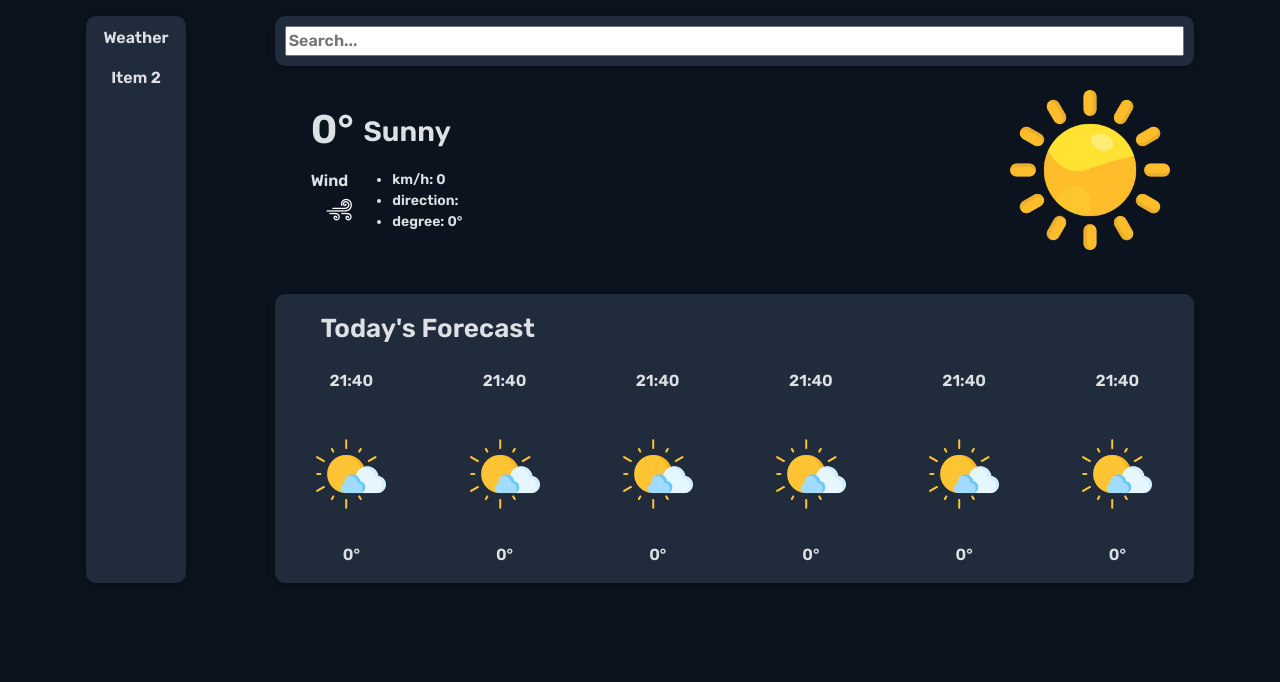
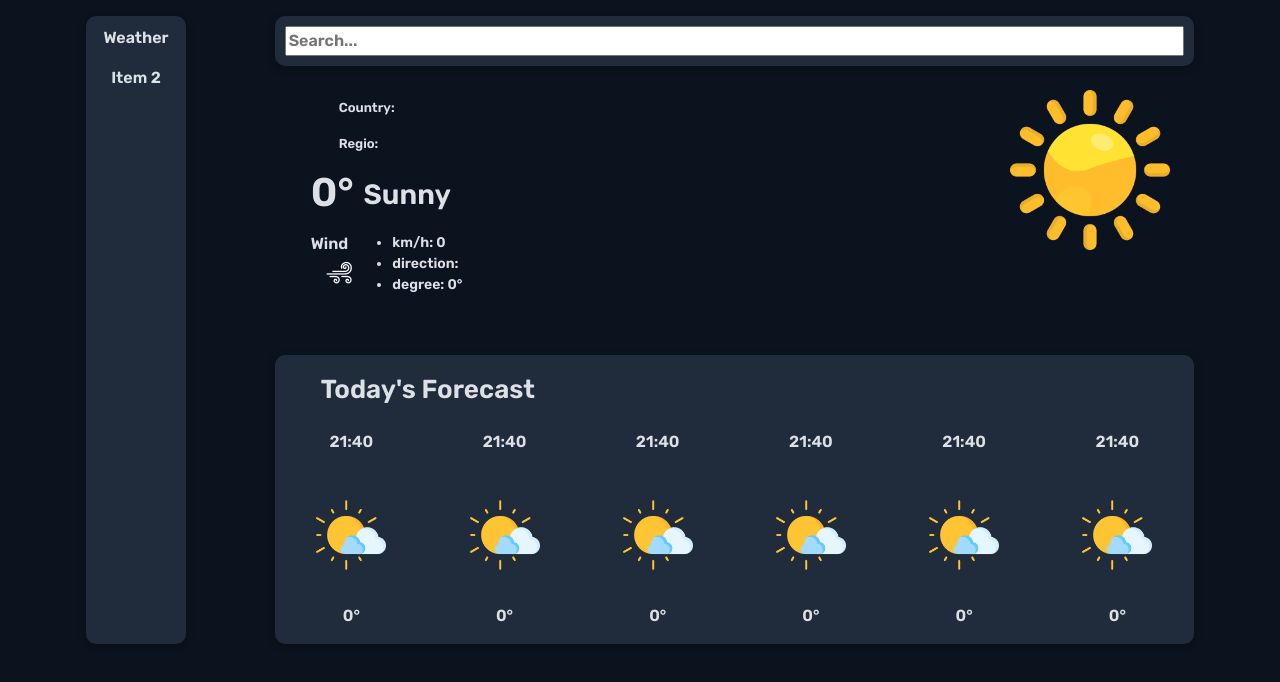
Before and after one commit to Kdaniel-prog/WeatherApp---React, a React (Vite) app: page / in a window 1280 px wide. Shown: the top 682 px of the page. Built offline with nearby package versions, Linux system fonts and the light colour scheme; no server answers.

Commit message:
mainpage finish

```diff
--- a/src/components/MainWeatherCard/MainWeatherCard.tsx
+++ b/src/components/MainWeatherCard/MainWeatherCard.tsx
@@ -26,7 +26,8 @@ const MainWeatherCard = (props: MainWeatherCardProps) =>{
                 <Row className="justify-content-md-center">
                     <Col xs={7}>
                         <h1>{props.name}</h1>
-                        <p className='weather--country'>{props.country}</p>
+                        <p className='weather--country'>Country: {props.country}</p>
+                        <p className='weather--country'>Regio: {props.regio}</p>
                         <Container>
                             <Row>
                                 <Col className='weather--group'>
--- a/src/components/MainWeatherCard/MainWeatherCardProps.tsx
+++ b/src/components/MainWeatherCard/MainWeatherCardProps.tsx
@@ -2,6 +2,7 @@ export default interface MainWeatherCardProps{
     name: string,
     code: number,
     country: string,
+    regio: string,
     conditionText: string,
     temp: number,
     windKph: number,
--- a/src/pages/MainPage.tsx
+++ b/src/pages/MainPage.tsx
@@ -36,6 +36,9 @@ const MainPage = (props: MainPageProps) => {
         name: props?.weatherData?.location?.name
             ? props?.weatherData?.location?.name
             : "",
+        regio: props?.weatherData?.location?.region
+            ? props?.weatherData?.location?.region
+            : "",
         code: props?.weatherData?.current?.condition.code
             ? props?.weatherData?.current?.condition?.code
             : 1000,
@@ -57,6 +60,7 @@ const MainPage = (props: MainPageProps) => {
         windDegree: props?.weatherData?.current?.wind_degree
             ? props?.weatherData?.current?.wind_degree
             : 0,
+
     };
 
 
@@ -70,6 +74,7 @@ const MainPage = (props: MainPageProps) => {
             <MainWeatherCard
                 name={mainWeatherCardProps.name}
                 code={mainWeatherCardProps.code}
+                regio={mainWeatherCardProps.regio}
                 country={mainWeatherCardProps.country}
                 conditionText={mainWeatherCardProps.conditionText}
                 temp={mainWeatherCardProps.temp}
--- a/src/pages/MainPageProps.tsx
+++ b/src/pages/MainPageProps.tsx
@@ -1,4 +1,5 @@
 import WeatherData from "../api/apiWeatherProps/WeatherData";
+import CitiesProps from "../components/SearchBar/CitiesProps";
 
 export default interface MainPageProps{
     onResult(result: CitiesProps): void;
```
